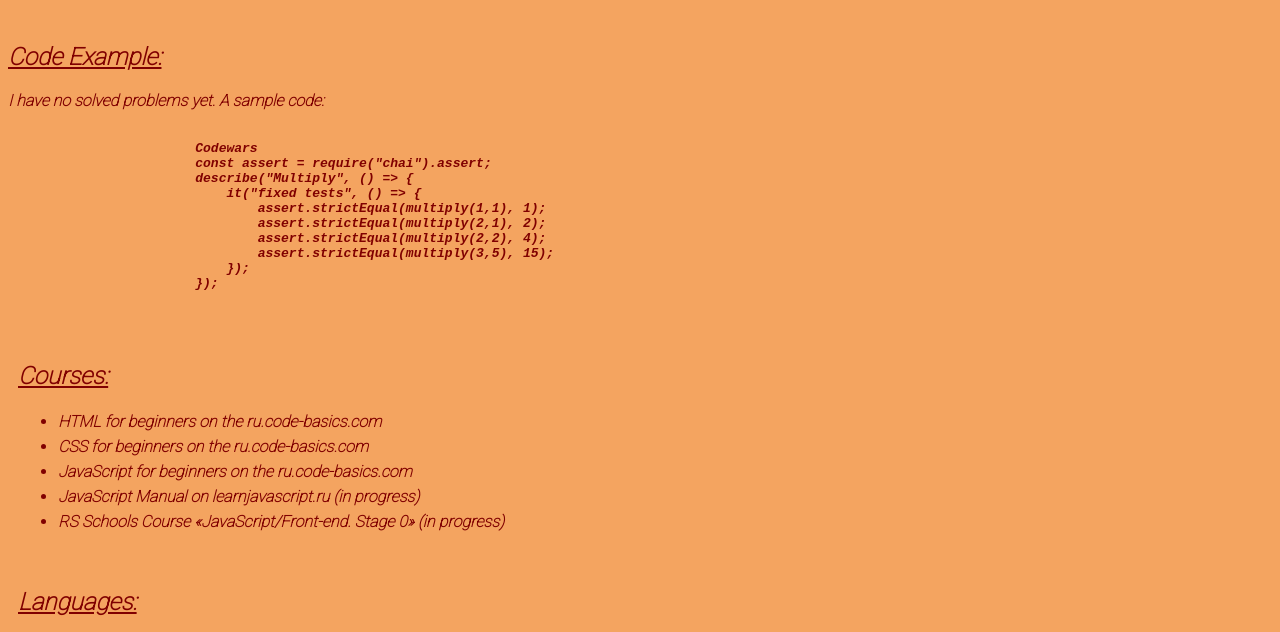
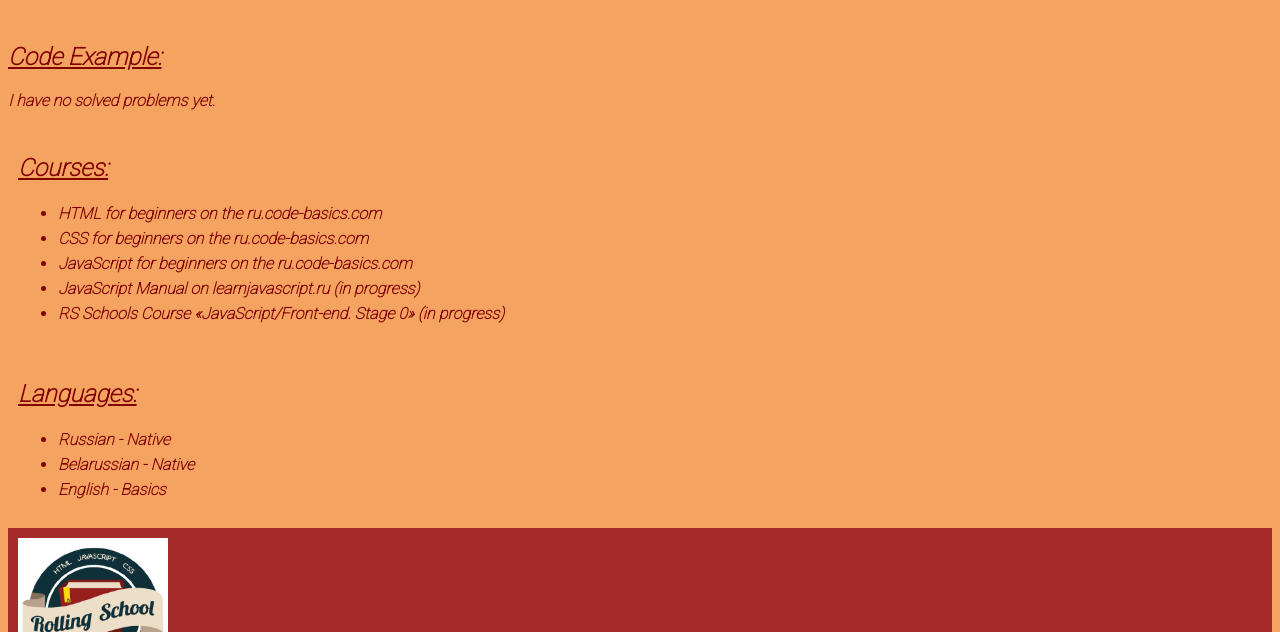
Before and after one commit to Vladislav-2000/rsschool-cv, a plain HTML site: page index.html in a window 1280 px wide. Shown: the part 1232-1864 px from the top of the page. Drawn offline with Linux system fonts and the light colour scheme.

Commit message:
feat: updated the index.html

```diff
--- a/index.html
+++ b/index.html
@@ -57,21 +57,7 @@
             </section>
             <section id="CodeExample">
                 <h2 class="title">Code Example:</h2>
-                <p>I have no solved problems yet. A sample code:</p>
-                <pre>
-                    <code>
-                        Codewars
-                        const assert = require("chai").assert;
-                        describe("Multiply", () => {
-                            it("fixed tests", () => {
-                                assert.strictEqual(multiply(1,1), 1);
-                                assert.strictEqual(multiply(2,1), 2);
-                                assert.strictEqual(multiply(2,2), 4);
-                                assert.strictEqual(multiply(3,5), 15);
-                            });
-                        });
-                    </code>
-                </pre>
+                <p>I have no solved problems yet.</p>
             </section>
             <section id="Courses">
                 <h2 class="title">Courses:</h2>
```
